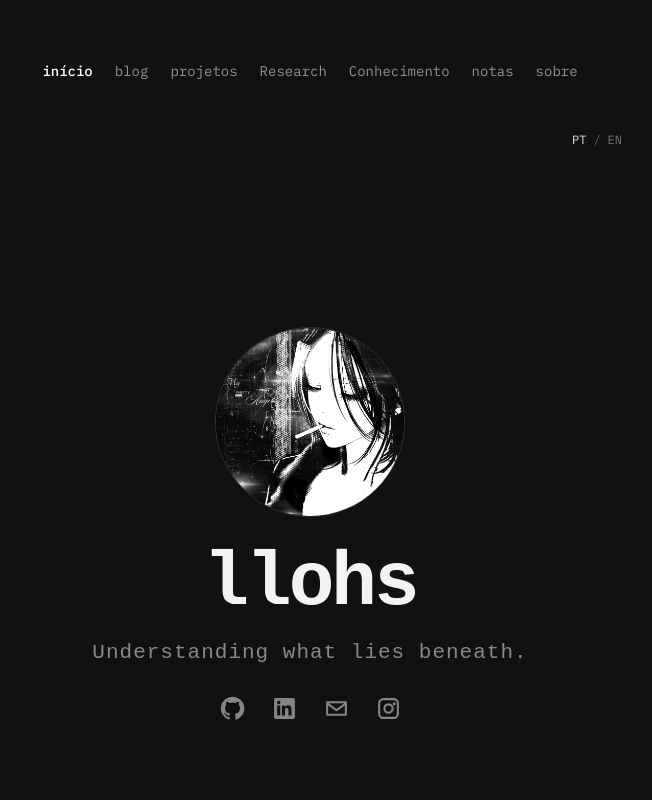
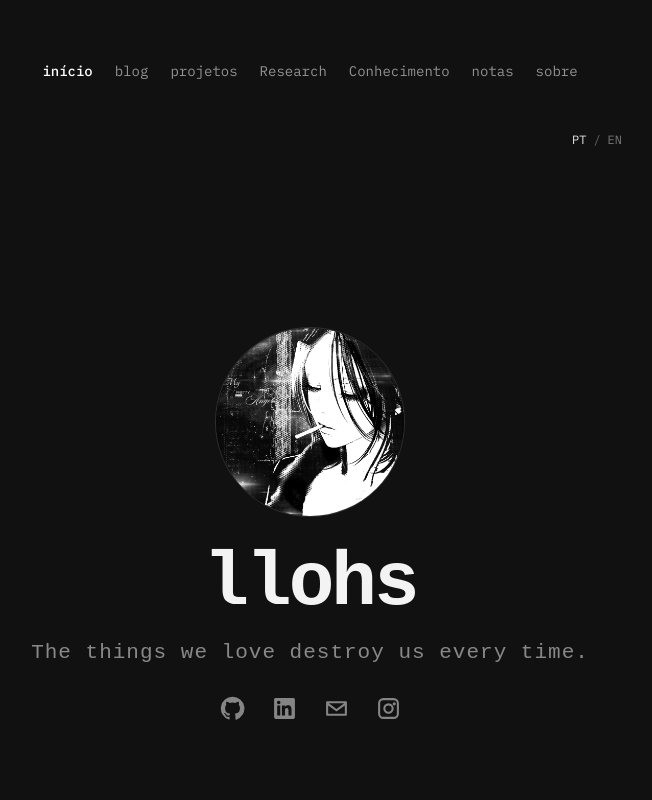
Before and after one commit to lohjs-0/llohs-labs, a React (Vite) app: page /#/ in a window 1280 px wide. Shown: the top 800 px of the page, without its empty margins (330-982 px from the left). Built offline with nearby package versions, Linux system fonts and the light colour scheme.

Commit message:
Update home quote text

```diff
--- a/src/pages/Home.tsx
+++ b/src/pages/Home.tsx
@@ -49,7 +49,7 @@ export default function Home() {
         <h1 className="home-name">llohs</h1>
 
         <p className="home-quote">
-          Understanding what lies beneath.
+          The things we love destroy us every time.
         </p>
 
         {/* =====================================
```
